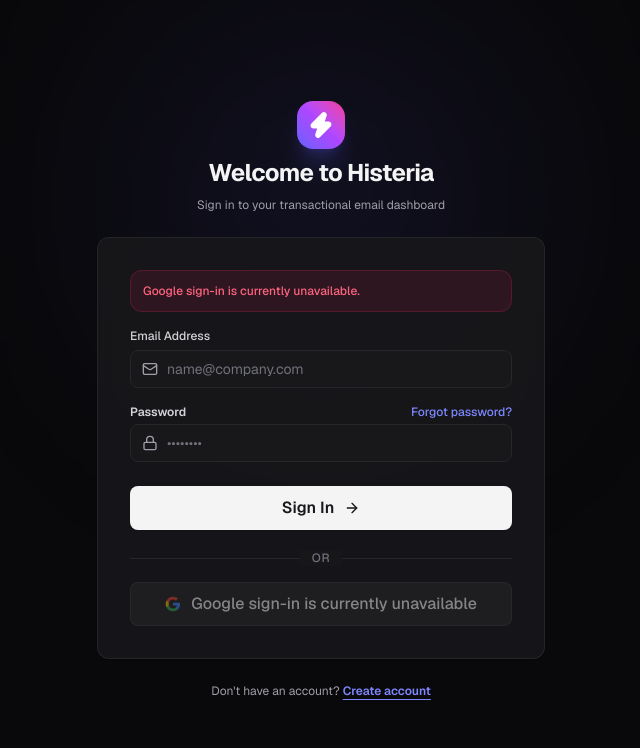
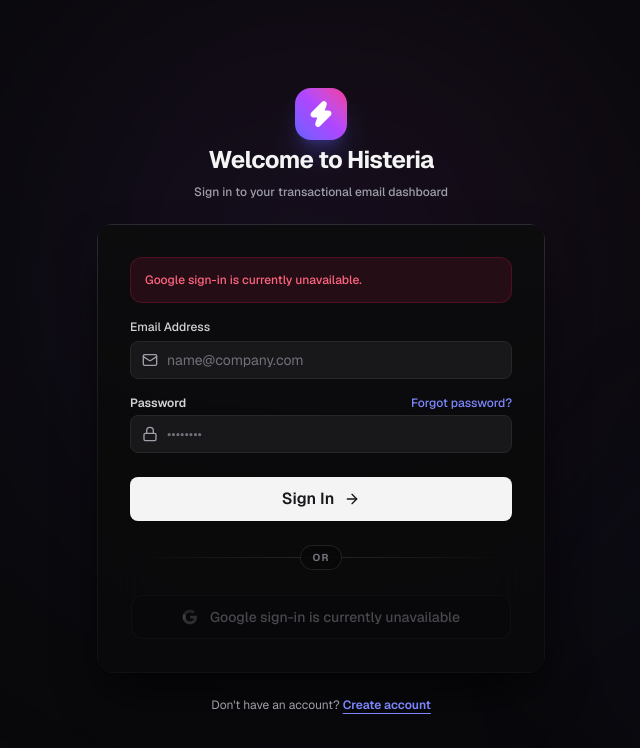
Before and after one commit to Anoopoo7/histerio, a Next.js app: page /login in a window 1280 px wide. Shown: the top 748 px of the page, without its empty margins (319-959 px from the left). Built offline with nearby package versions, Linux system fonts and the light colour scheme; no server answers.

Commit message:
refactor: redesign Google sign-in component and enhance authentication page styling

```diff
--- a/src/app/login/page.tsx
+++ b/src/app/login/page.tsx
@@ -143,22 +143,24 @@
   if (authLoading) return null;
 
   return (
-    <div className="min-h-screen bg-zinc-950 flex flex-col items-center justify-center p-4">
-      {/* Background Glow */}
-      <div className="absolute top-1/4 left-1/2 -translate-x-1/2 -translate-y-1/2 w-96 h-96 bg-indigo-500/10 blur-[120px] rounded-full pointer-events-none" />
+    <div className="min-h-screen bg-zinc-950 flex flex-col items-center justify-center p-4 relative overflow-hidden">
+      {/* Dynamic Ambient Background Glow */}
+      <div className="absolute top-1/3 left-1/2 -translate-x-1/2 -translate-y-1/2 w-[500px] h-[500px] bg-gradient-to-tr from-indigo-500/15 via-purple-500/10 to-pink-500/15 blur-[140px] rounded-full pointer-events-none" />
+      <div className="absolute bottom-10 right-10 w-80 h-80 bg-indigo-500/5 blur-[100px] rounded-full pointer-events-none" />
 
       <div className="w-full max-w-md space-y-6 relative z-10">
-        {/* Brand */}
+        {/* Brand Header */}
         <div className="text-center space-y-2">
-          <div className="inline-flex items-center justify-center w-12 h-12 rounded-2xl bg-gradient-to-tr from-indigo-500 via-purple-500 to-pink-500 text-white shadow-xl shadow-indigo-500/20 mb-2">
+          <div className="inline-flex items-center justify-center w-13 h-13 rounded-2xl bg-gradient-to-tr from-indigo-500 via-purple-500 to-pink-500 text-white shadow-xl shadow-indigo-500/25 mb-1 hover:scale-105 transition-transform duration-300">
             <Zap className="w-7 h-7 fill-current" />
           </div>
           <h1 className="text-2xl font-bold text-zinc-100 tracking-tight">Welcome to Histeria</h1>
-          <p className="text-xs text-zinc-400">Sign in to your transactional email dashboard</p>
+          <p className="text-xs text-zinc-400 font-medium">Sign in to your transactional email dashboard</p>
         </div>
 
-        {/* Card Form */}
-        <Card className="border-zinc-800/80 shadow-2xl backdrop-blur-sm bg-zinc-900/90">
+        {/* Premium Outer Card Wrapper with Subtle Gradient Border */}
+        <div className="p-[1px] rounded-2xl bg-gradient-to-b from-zinc-700/60 via-zinc-800/40 to-zinc-900/60 shadow-2xl shadow-black/80">
+          <Card className="border-0 shadow-none bg-zinc-950/90 backdrop-blur-xl rounded-2xl">
             <CardContent className="p-6 sm:p-8">
               {isUnverified ? (
                 /* UNVERIFIED EMAIL CARD STATE */
@@ -203,10 +205,10 @@
                 </div>
               ) : (
                 /* NORMAL LOGIN FORM */
-              <div className="space-y-5">
+                <div className="space-y-6">
                   <form onSubmit={handleSubmit} className="space-y-4">
                     {error && (
-                    <div className="p-3 bg-rose-500/10 border border-rose-500/20 rounded-xl text-xs text-rose-400 font-medium">
+                      <div className="p-3.5 bg-rose-500/10 border border-rose-500/20 rounded-xl text-xs text-rose-400 font-medium">
                         {error}
                         {error.includes('Sign in with your password first') && (
                           <div className="mt-2">
@@ -266,17 +268,19 @@
                     </Button>
                   </form>
 
-                <div className="relative my-4">
+                  {/* Refined Divider */}
+                  <div className="relative flex items-center justify-center my-6">
                     <div className="absolute inset-0 flex items-center">
-                    <div className="w-full border-t border-zinc-800" />
+                      <div className="w-full h-[1px] bg-gradient-to-r from-transparent via-zinc-800 to-transparent" />
                     </div>
-                  <div className="relative flex justify-center text-xs uppercase">
-                    <span className="bg-zinc-900/90 px-3 text-zinc-500 font-medium tracking-wider">
+                    <div className="relative flex justify-center text-[10px] uppercase font-bold tracking-widest">
+                      <span className="bg-zinc-950/90 border border-zinc-800/80 px-3 py-1 rounded-full text-zinc-500 shadow-inner">
                         OR
                       </span>
                     </div>
                   </div>
 
+                  {/* Hyper-Premium Google Sign-In Button */}
                   <GoogleSignInButton
                     text="continue_with"
                     isLoading={googleLoading}
@@ -288,6 +292,7 @@
               )}
             </CardContent>
           </Card>
+        </div>
 
         {/* Footer Link */}
         <p className="text-center text-xs text-zinc-400">
--- a/src/components/GoogleSignInButton.tsx
+++ b/src/components/GoogleSignInButton.tsx
@@ -2,7 +2,7 @@
 
 import React, { useEffect, useRef } from 'react';
 import { useGoogleSignIn } from '@/hooks/useGoogleSignIn';
-import { Button } from '@/components/ui';
+import { Loader2 } from 'lucide-react';
 
 export interface GoogleSignInButtonProps {
   onSuccess: (credential: string) => void;
@@ -14,8 +14,8 @@
   buttonText?: string;
 }
 
-export const GoogleGIcon: React.FC = () => (
-  <svg viewBox="0 0 24 24" className="w-4 h-4 shrink-0">
+export const GoogleGIcon: React.FC<{ className?: string }> = ({ className = 'w-5 h-5' }) => (
+  <svg viewBox="0 0 24 24" className={`${className} shrink-0`}>
     <path
       fill="#4285F4"
       d="M22.56 12.25c0-.78-.07-1.53-.2-2.25H12v4.26h5.92c-.26 1.37-1.04 2.53-2.21 3.31v2.77h3.57c2.08-1.92 3.28-4.74 3.28-8.09z"
@@ -67,86 +67,85 @@
         text: text,
         shape: 'rectangular',
         logo_alignment: 'left',
-        width: containerRef.current.clientWidth || 360,
+        width: 400,
       });
     } catch {
       // Fallback handled gracefully
     }
   }, [isReady, text, isLoading]);
 
+  const label =
+    buttonText ||
+    (text === 'signin_with'
+      ? 'Sign in with Google'
+      : text === 'signup_with'
+        ? 'Sign up with Google'
+        : 'Continue with Google');
+
   if (isLoading) {
     return (
-      <Button
-        variant="secondary"
-        size="lg"
-        isLoading={true}
-        disabled={true}
-        className={`w-full ${className}`}
-      >
-        Signing in with Google...
-      </Button>
+      <div className={`w-full p-[1px] rounded-xl bg-gradient-to-r from-indigo-500/40 via-purple-500/40 to-pink-500/40 ${className}`}>
+        <div className="w-full h-11 px-4 flex items-center justify-center gap-3 bg-zinc-950 rounded-xl border border-white/5 text-zinc-300 font-medium text-sm">
+          <Loader2 className="w-4 h-4 animate-spin text-indigo-400" />
+          <span>Signing in with Google...</span>
+        </div>
+      </div>
     );
   }
 
   if (scriptLoading) {
     return (
-      <Button
-        variant="secondary"
-        size="lg"
-        isLoading={true}
-        disabled={true}
-        className={`w-full ${className}`}
-      >
-        Preparing Google sign-in...
-      </Button>
+      <div className={`w-full p-[1px] rounded-xl bg-zinc-800 ${className}`}>
+        <div className="w-full h-11 px-4 flex items-center justify-center gap-3 bg-zinc-950 rounded-xl border border-white/5 text-zinc-400 font-medium text-sm">
+          <Loader2 className="w-4 h-4 animate-spin text-zinc-500" />
+          <span>Preparing Google sign-in...</span>
+        </div>
+      </div>
     );
   }
 
   if (isDisabled || isError) {
     return (
-      <Button
-        variant="secondary"
-        size="lg"
-        disabled={true}
-        leftIcon={<GoogleGIcon />}
-        className={`w-full opacity-60 cursor-not-allowed ${className}`}
-      >
-        Google sign-in is currently unavailable
-      </Button>
+      <div className={`w-full p-[1px] rounded-xl bg-zinc-850 opacity-60 cursor-not-allowed ${className}`}>
+        <div className="w-full h-11 px-4 flex items-center justify-center gap-3 bg-zinc-950 rounded-xl border border-white/5 text-zinc-500 font-medium text-sm">
+          <GoogleGIcon className="w-4 h-4 grayscale opacity-50" />
+          <span>Google sign-in is currently unavailable</span>
+        </div>
+      </div>
     );
   }
 
-  const label =
-    buttonText ||
-    (text === 'signin_with'
-      ? 'Sign in with Google'
-      : text === 'signup_with'
-      ? 'Sign up with Google'
-      : 'Continue with Google');
+  return (
+    <div className={`relative w-full group select-none cursor-pointer ${className}`}>
+      {/* Outer Gradient Glow Border Container */}
+      <div className="p-[1px] rounded-xl bg-gradient-to-b from-zinc-700/80 via-zinc-800/60 to-zinc-900/80 group-hover:from-indigo-500/60 group-hover:via-purple-500/40 group-hover:to-pink-500/60 transition-all duration-300 shadow-lg shadow-black/50 group-hover:shadow-[0_0_25px_-5px_rgba(99,102,241,0.35)]">
+        {/* Inner Glassmorphic Button Body */}
+        <div
+          className={`relative w-full h-11 px-4 flex items-center justify-center gap-3 bg-gradient-to-b from-zinc-900 via-zinc-900/95 to-zinc-950 group-hover:from-zinc-850 group-hover:to-zinc-900 rounded-xl border-t border-white/10 group-hover:border-white/20 transition-all duration-200 ${disabled ? 'opacity-50 pointer-events-none' : ''
+            }`}
+        >
+          {/* Subtle Accent Glow Ring */}
+          <div className="absolute inset-0 rounded-xl bg-gradient-to-r from-indigo-500/0 via-indigo-500/5 to-purple-500/0 opacity-0 group-hover:opacity-100 transition-opacity duration-300 pointer-events-none" />
 
-  return (
-    <div className={`w-full ${className}`}>
-      {/* GIS Official Container */}
-      <div
-        ref={containerRef}
-        className={`w-full flex justify-center items-center min-h-[44px] overflow-hidden rounded-xl ${
-          isReady ? 'block' : 'hidden'
-        }`}
-      />
+          {/* Crisp Badge Container for Google G Icon */}
+          <div className="w-7 h-7 rounded-lg bg-zinc-950/80 border border-zinc-800 flex items-center justify-center shadow-inner group-hover:scale-105 group-hover:border-zinc-700 transition-all duration-200 shrink-0">
+            <GoogleGIcon className="w-4.5 h-4.5" />
+          </div>
 
-      {/* Fallback button when GIS script is not ready yet */}
-      {!isReady && (
-        <Button
-          type="button"
-          variant="secondary"
-          size="lg"
-          disabled={disabled}
+          {/* Button Label */}
+          <span className="text-sm font-semibold text-zinc-100 tracking-tight group-hover:text-white transition-colors">
+            {label}
+          </span>
+        </div>
+      </div>
+
+      {/* Invisible Interactive GIS Button Overlay */}
+      {isReady && (
+        <div
+          ref={containerRef}
           onClick={promptSignIn}
-          leftIcon={<GoogleGIcon />}
-          className="w-full font-medium border-zinc-700/80 hover:border-zinc-600 bg-zinc-900 hover:bg-zinc-800 text-zinc-100"
-        >
-          {label}
-        </Button>
+          className="absolute inset-0 w-full h-full opacity-[0.0001] z-10 cursor-pointer overflow-hidden flex items-center justify-center scale-125"
+        />
       )}
     </div>
   );
```
Also changed, not shown: src/app/register/page.tsx (+19 -14 lines). Lines whose indentation alone changed are shown as unchanged.
